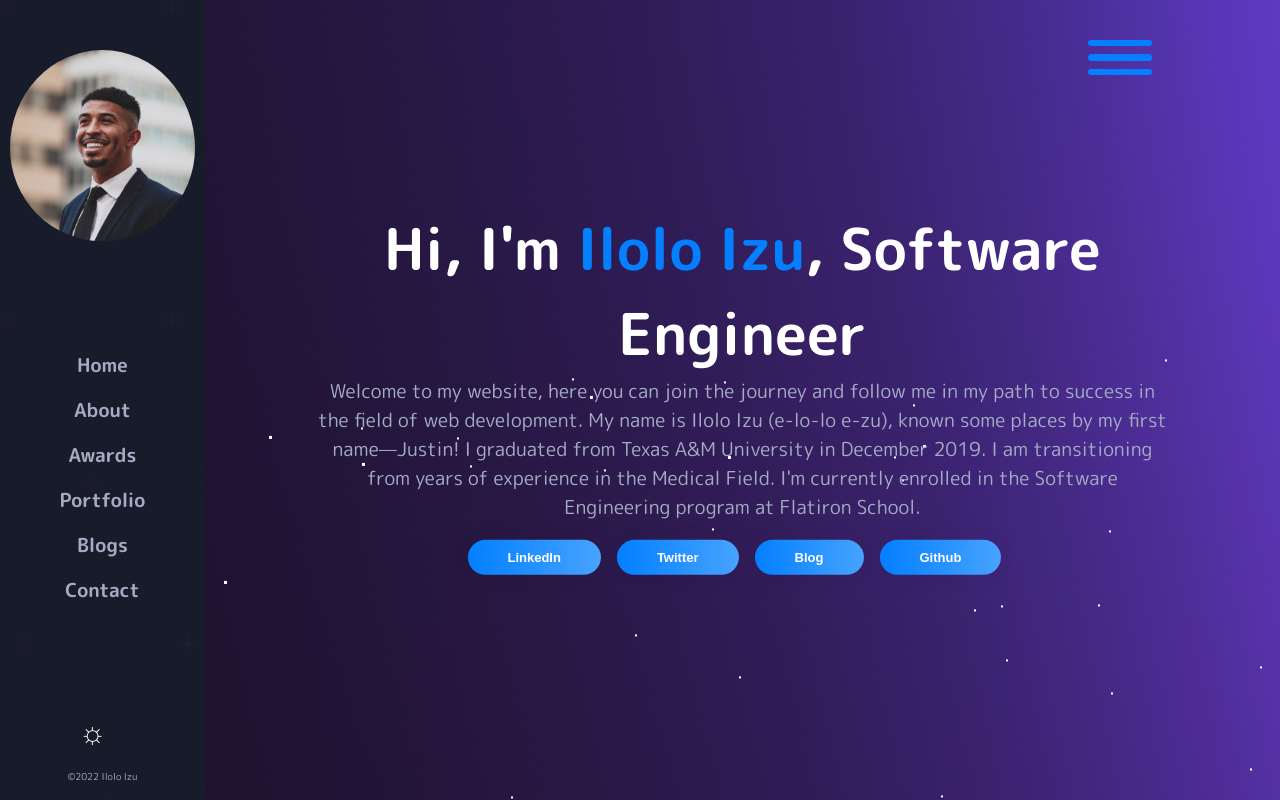
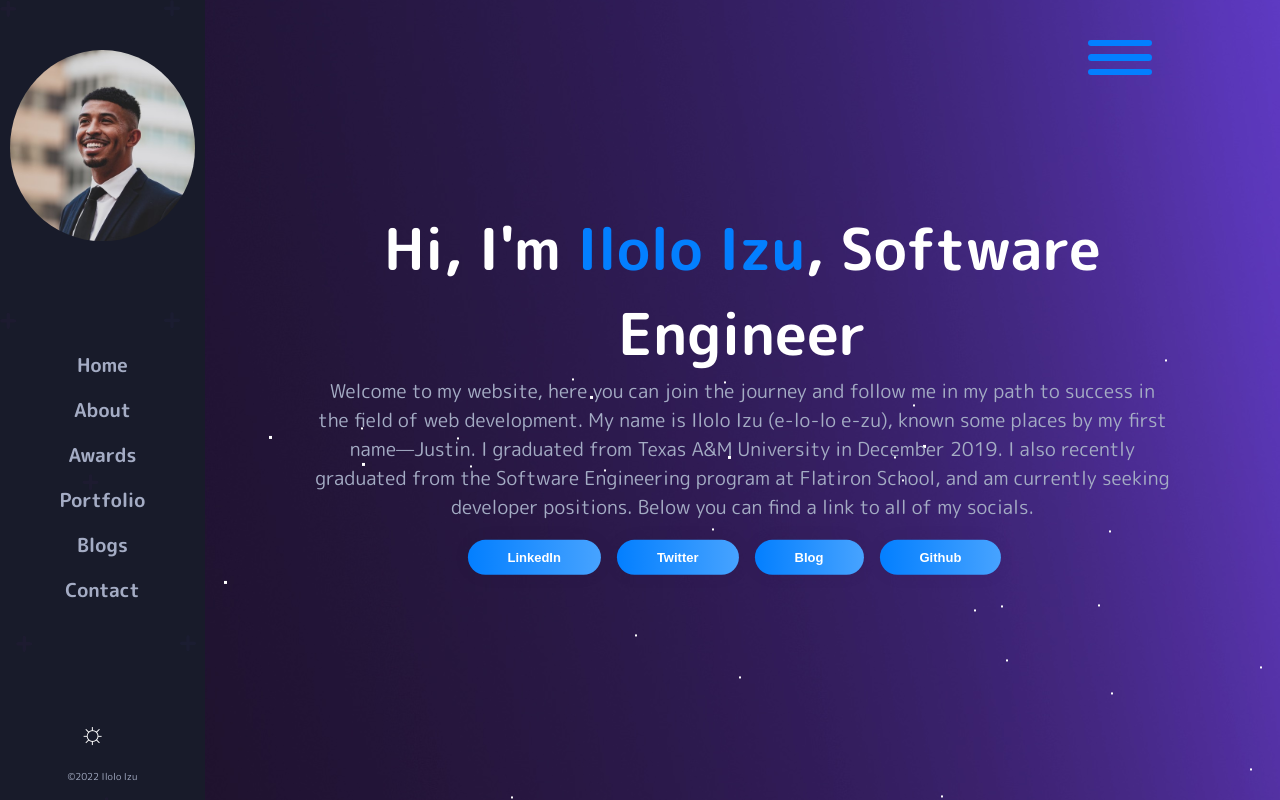
Before and after one commit to iloloizu/iloloizu.github.io, a React (Create React App) app: page / in a window 1280 px wide. Built offline with nearby package versions, Linux system fonts and the light colour scheme.

Commit message:
homepage edit

```diff
--- a/src/Pages/HomePage.js
+++ b/src/Pages/HomePage.js
@@ -14,8 +14,8 @@ export default function HomePage() {
           </h1>
           <p className='h-sub-text'>
           Welcome to my website, here you can join the journey and follow me in my path to success in the field of
-            web development. My name is Ilolo Izu (e-lo-lo e-zu), known some places by my first name—Justin! I graduated from Texas A&M University in December 2019.
-            I am transitioning from years of experience in the Medical Field. I'm currently enrolled in the Software Engineering program at Flatiron School.
+            web development. My name is Ilolo Izu (e-lo-lo e-zu), known some places by my first name—Justin. I graduated from Texas A&M University in December 2019.
+            I also recently graduated from the Software Engineering program at Flatiron School, and am currently seeking developer positions. Below you can find a link to all of my socials.
           </p>
           <div className='icons'>
             <a href='https://www.linkedin.com/in/ilolo-izu/' className='icon'>LinkedIn</a>
```
